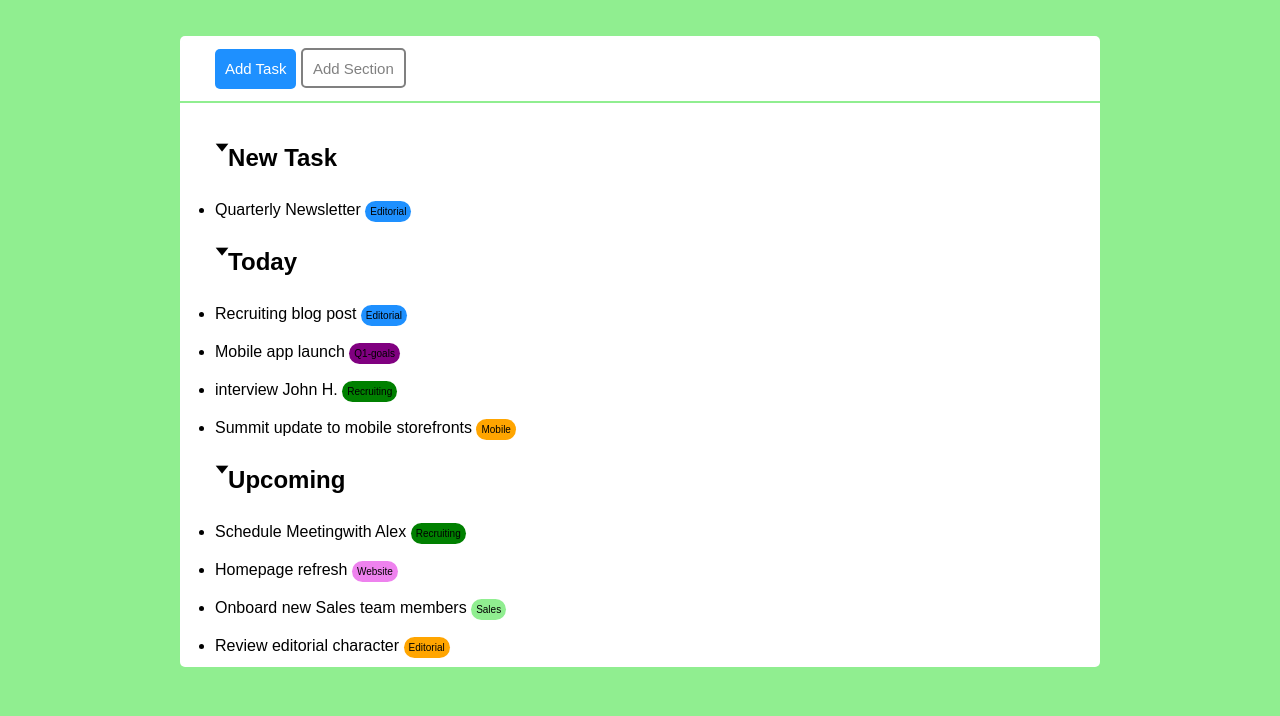
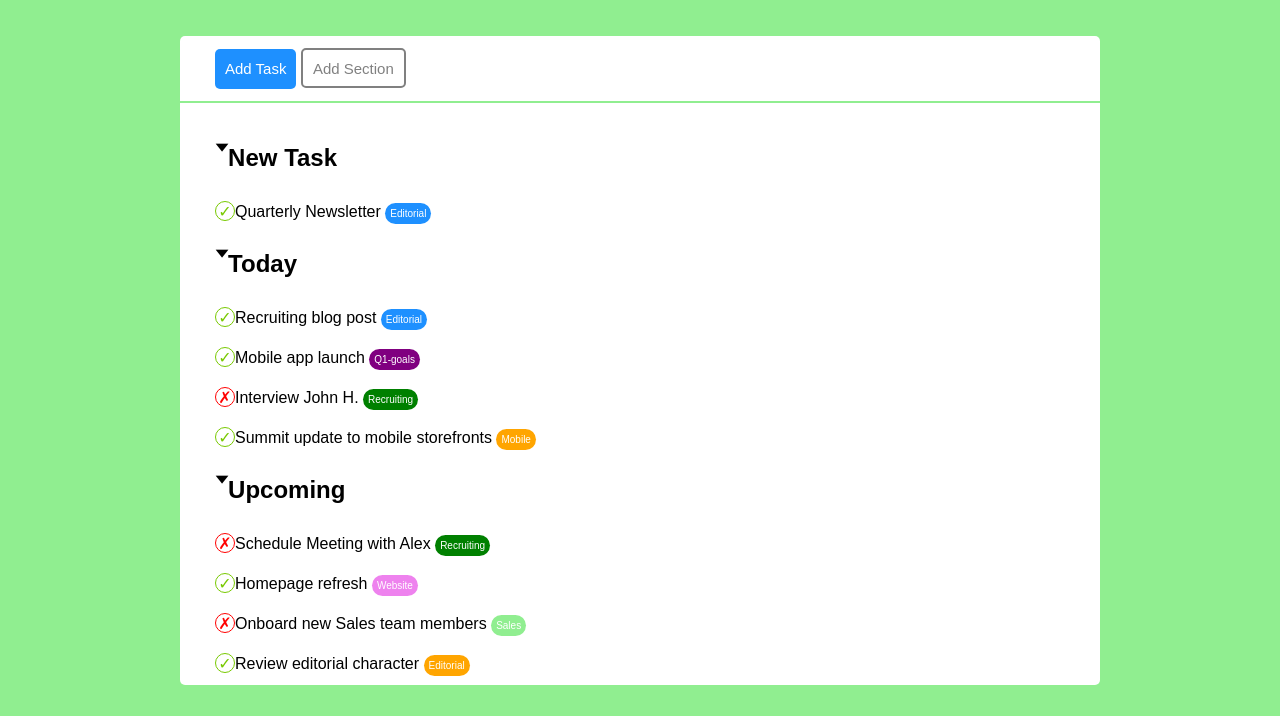
Before and after one commit to FernandoVerderame/html-css-toboolist, a plain HTML site: page index.html in a window 1280 px wide. Shown: the part 84-800 px from the top of the page. Drawn offline with Linux system fonts and the light colour scheme.

Commit message:
added circle verified and not verified

```diff
--- a/css/style.css
+++ b/css/style.css
@@ -19,11 +19,13 @@ h1 {
 
 li {
     margin-top: 20px;
+    list-style-type: none;
 }
 
 h2 {
     margin-top: 25px;
 }
+
 
 /* Utils*/
 .container {
@@ -40,6 +42,16 @@ h2 {
     border-radius: 15px;
     padding: 5px;
     border: none;
+    color: white;
+}
+
+.circle {
+    width: 20px;
+    height: 20px;
+    border-radius: 50%;
+    border: 1px solid;
+    display: inline-block;
+    text-align: center;
 }
 
 
@@ -118,3 +130,11 @@ h2 {
 .box-multicolor.lightgreen {
     background-color: lightgreen;
 }
+
+.circle.verified {
+    color: rgb(120, 201, 0);
+}
+
+.circle.not-verified {
+    color: red;
+}
--- a/index.html
+++ b/index.html
@@ -32,25 +32,25 @@
 
         <!-- Liste disordinate -->
         <div class="container big">
-            <h2><span>&#129171;</span>New Task</h2>
+            <h2><span class="x">&#129171;</span>New Task</h2>
             <ul>
-                <li>Quarterly Newsletter <span class="box-multicolor dodgerblue">Editorial</span></li>
+                <li><span class="circle verified">&#10003;</span>Quarterly Newsletter <span class="box-multicolor dodgerblue">Editorial</span></li>
             </ul>
 
-            <h2><span>&#129171;Today</h2>
+            <h2><span>&#129171;Today</span></h2>
             <ul>
-                <li>Recruiting blog post <span class="box-multicolor dodgerblue">Editorial</span></li>
-                <li>Mobile app launch <span class="box-multicolor purple">Q1-goals</span></li>
-                <li>interview John H. <span class="box-multicolor green">Recruiting</span></li>
-                <li>Summit update to mobile storefronts <span class="box-multicolor orange">Mobile</span></li>
+                <li><span class="circle verified">&#10003;</span>Recruiting blog post <span class="box-multicolor dodgerblue">Editorial</span></li>
+                <li><span class="circle verified">&#10003;</span>Mobile app launch <span class="box-multicolor purple">Q1-goals</span></li>
+                <li><span class="circle not-verified">&#10007;</span>Interview John H. <span class="box-multicolor green">Recruiting</span></li>
+                <li><span class="circle verified">&#10003;</span>Summit update to mobile storefronts <span class="box-multicolor orange">Mobile</span></li>
             </ul>
 
             <h2><span>&#129171;</span>Upcoming</h2>
             <ul>
-                <li>Schedule Meetingwith Alex <span class="box-multicolor green">Recruiting</span></li>
-                <li>Homepage refresh <span class="box-multicolor violet">Website</span></li>
-                <li>Onboard new Sales team members <span class="box-multicolor lightgreen">Sales</span></li>
-                <li>Review editorial character <span class="box-multicolor orange">Editorial</span></li>
+                <li><span class="circle not-verified">&#10007;</span>Schedule Meeting with Alex <span class="box-multicolor green">Recruiting</span></li>
+                <li><span class="circle verified">&#10003;</span>Homepage refresh <span class="box-multicolor violet">Website</span></li>
+                <li><span class="circle not-verified">&#10007;</span>Onboard new Sales team members <span class="box-multicolor lightgreen">Sales</span></li>
+                <li><span class="circle verified">&#10003;</span>Review editorial character <span class="box-multicolor orange">Editorial</span></li>
             </ul>
 
         </div>
```
